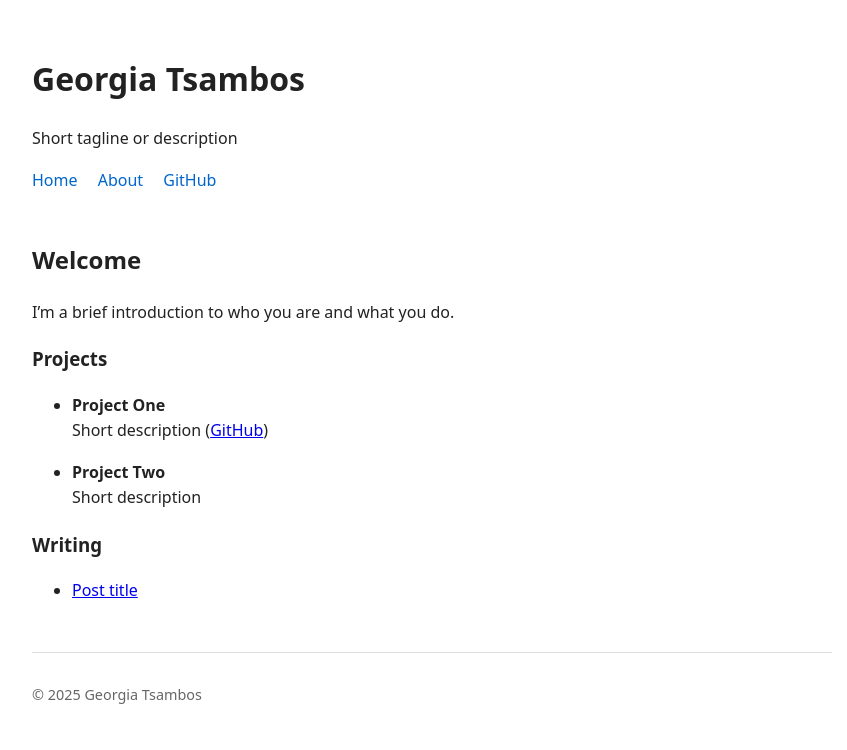
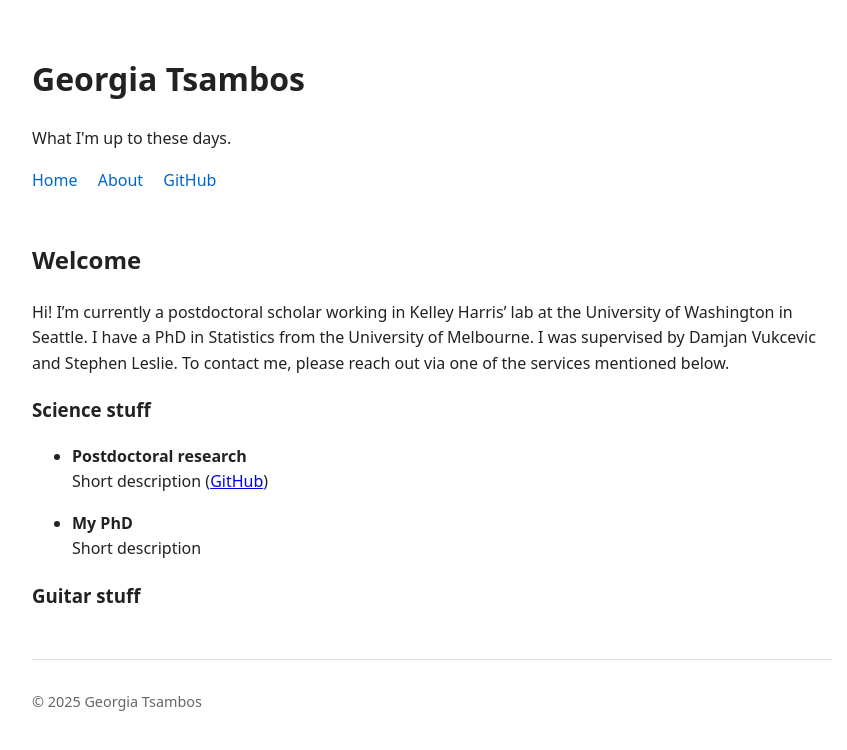
Before and after one commit to gtsambos/gtsambos.github.io, a Jekyll site: the page built from index.md, in a window 1280 px wide. Shown: the top 750 px of the page, without its empty margins (208-1055 px from the left). Built offline with Jekyll 4.4.1, drawn with Linux system fonts in a browser that asks for light colours.

Commit message:
Replaced some of the placeholder text

```diff
--- a/_config.yml
+++ b/_config.yml
@@ -1,5 +1,5 @@
 title: Georgia Tsambos
-description: Short tagline or description
+description: What I'm up to these days.
 url: https://gtsambos.github.io
 
 markdown: kramdown
--- a/index.md
+++ b/index.md
@@ -5,15 +5,17 @@ title: Home
 
 ## Welcome
 
-I’m a brief introduction to who you are and what you do.
+Hi! I'm currently a postdoctoral scholar working in Kelley Harris' lab at the University of Washington in Seattle.
+I have a PhD in Statistics from the University of Melbourne. I was supervised by Damjan Vukcevic and Stephen Leslie.
+To contact me, please reach out via one of the services mentioned below.
 
-### Projects
 
-- **Project One**
+### Science stuff
+
+- **Postdoctoral research**
   Short description ([GitHub](https://github.com/yourname/project1))
 
-- **Project Two**
+- **My PhD**
   Short description
 
-### Writing
-- [Post title](#)
+### Guitar stuff
```
